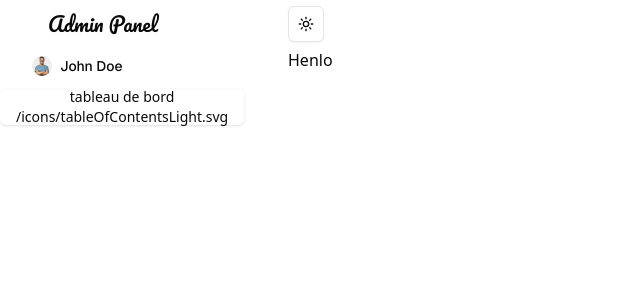
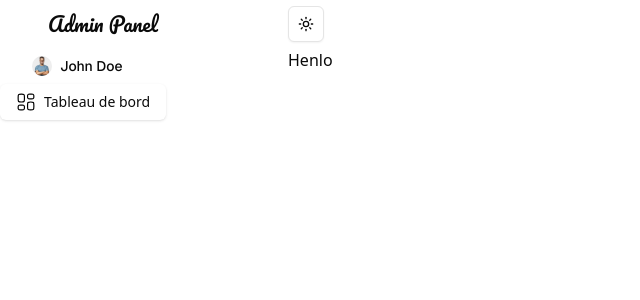
Before and after one commit to max-fletcher/next-boilerplate, a Next.js app: page / in a window 1280 px wide. Shown: the top 300 px of the page, without its empty margins (0-640 px from the left). Built offline with nearby package versions, Linux system fonts and the light colour scheme.

Commit message:
Got rid of CustomButton since its not needed. SVG works.

```diff
--- a/components/CustomButton.tsx
+++ /dev/null
@@ -1,23 +0,0 @@
-import React from 'react'
-import { Button } from '@/components/ui/button';
-import { cn } from '@/lib/utils';
-import Image from 'next/image';
-
-interface TButtonProps {
-  text: string,
-  icon?: string,
-  classes?: string
-}
-
-const CustomButton = ({ text, icon, classes = '' }: TButtonProps) => {
-  return (
-    <Button className={cn(`'bg-primary text-primary-foreground', ${classes}`)}>
-        {/* {icon && <Image src={icon} width={20} height={20} alt={text} className='text-slate-800' />} */}
-        {text}
-        <br />
-        {icon}
-    </Button>
-  )
-}
-
-export default CustomButton
--- a/components/LeftSidebar.tsx
+++ b/components/LeftSidebar.tsx
@@ -3,23 +3,37 @@ import Logo from "./navbar/Logo"
 import Image from "next/image"
 import { geist } from "@/lib/fonts/fonts"
 import { cn } from "@/lib/utils"
-import CustomButton from "./CustomButton"
+import TableOfContentsIcon from "./icons/TableOfContentsIcon"
+import { Button } from "./ui/button"
 
 const LeftSidebar = ({user}: {user: User}) => {
   return (
     <div className="min-w-72 w-1/4">
       <div className="h-12 flex items-center ms-5">
-          <Logo text="Admin Panel" />
+        <Logo text="Admin Panel" />
       </div>
       <div className="mx-5 dark:bg-[#1F2937] h-9 flex items-center px-3 rounded-md">
-        <Image className="rounded-full aspect-square object-cover" src="/profile.png" width={20} height={20} alt="menu-icon" />
-        <div className={cn('ms-2 font-medium text-sm', geist.className)}>
+        <Image
+          className="rounded-full aspect-square object-cover"
+          src="/profile.png"
+          width={20}
+          height={20}
+          alt="menu-icon"
+        />
+        <div className={cn("ms-2 font-medium text-sm", geist.className)}>
           {user.name}
         </div>
       </div>
-      <CustomButton icon="/icons/tableOfContentsLight.svg" text='tableau de bord' />
+
+      <Button>
+        <TableOfContentsIcon
+          width={20}
+          height={20}
+        />
+        Tableau de bord
+      </Button>
     </div>
-  )
+  );
 }
 
 export default LeftSidebar
--- /dev/null
+++ b/components/icons/TableOfContentsIcon.tsx
@@ -0,0 +1,29 @@
+// import { cn } from "@/lib/utils";
+import { TIconTypes } from "@/types/icon.types";
+import React from "react";
+
+const TableOfContentsIcon = ({ classes = 'fill-background dark:fill-[#030712] stroke-black dark:stroke-white', width = 20, height = 20 }: TIconTypes) => {
+  return (
+    <svg
+      className={classes}
+      style={{width, height}}
+      viewBox="0 0 17 16"
+      xmlns="http://www.w3.org/2000/svg"
+    >
+      <path
+        d="M1.83337 3.99999C1.83337 2.74291 1.83337 2.11437 2.2239 1.72385C2.61442 1.33333 3.24296 1.33333 4.50004 1.33333C5.75712 1.33333 6.38566 1.33333 6.77618 1.72385C7.16671 2.11437 7.16671 2.74291 7.16671 3.99999V5.33333C7.16671 6.59041 7.16671 7.21893 6.77618 7.60946C6.38566 7.99999 5.75712 8 4.50004 8C3.24296 8 2.61442 7.99999 2.2239 7.60946C1.83337 7.21893 1.83337 6.59041 1.83337 5.33333V3.99999Z"
+      />
+      <path
+        d="M1.83337 12.6667C1.83337 12.0454 1.83337 11.7348 1.93487 11.4897C2.07019 11.1631 2.32976 10.9035 2.65646 10.7681C2.90149 10.6667 3.21212 10.6667 3.83337 10.6667H5.16671C5.78796 10.6667 6.09859 10.6667 6.34362 10.7681C6.67032 10.9035 6.92989 11.1631 7.06521 11.4897C7.16671 11.7348 7.16671 12.0454 7.16671 12.6667C7.16671 13.2879 7.16671 13.5985 7.06521 13.8436C6.92989 14.1703 6.67032 14.4299 6.34362 14.5652C6.09859 14.6667 5.78796 14.6667 5.16671 14.6667H3.83337C3.21212 14.6667 2.90149 14.6667 2.65646 14.5652C2.32976 14.4299 2.07019 14.1703 1.93487 13.8436C1.83337 13.5985 1.83337 13.2879 1.83337 12.6667Z"
+      />
+      <path
+        d="M9.83337 10.6667C9.83337 9.4096 9.83337 8.78107 10.2239 8.39053C10.6144 8 11.243 8 12.5 8C13.7571 8 14.3856 8 14.7762 8.39053C15.1667 8.78107 15.1667 9.4096 15.1667 10.6667V12C15.1667 13.2571 15.1667 13.8856 14.7762 14.2761C14.3856 14.6667 13.7571 14.6667 12.5 14.6667C11.243 14.6667 10.6144 14.6667 10.2239 14.2761C9.83337 13.8856 9.83337 13.2571 9.83337 12V10.6667Z"
+      />
+      <path
+        d="M9.83337 3.33333C9.83337 2.71207 9.83337 2.40145 9.93484 2.15642C10.0702 1.82972 10.3298 1.57015 10.6564 1.43482C10.9015 1.33333 11.2121 1.33333 11.8334 1.33333H13.1667C13.788 1.33333 14.0986 1.33333 14.3436 1.43482C14.6703 1.57015 14.9299 1.82972 15.0652 2.15642C15.1667 2.40145 15.1667 2.71207 15.1667 3.33333C15.1667 3.95458 15.1667 4.26521 15.0652 4.51024C14.9299 4.83694 14.6703 5.09651 14.3436 5.23184C14.0986 5.33333 13.788 5.33333 13.1667 5.33333H11.8334C11.2121 5.33333 10.9015 5.33333 10.6564 5.23184C10.3298 5.09651 10.0702 4.83694 9.93484 4.51024C9.83337 4.26521 9.83337 3.95458 9.83337 3.33333Z"
+      />
+    </svg>
+  );
+};
+
+export default TableOfContentsIcon;
```
Also changed, not shown: types/icon.types.ts (added, +15 -0 lines), constants/classes.ts (added), public/icons/tableOfContents.svg (added).
